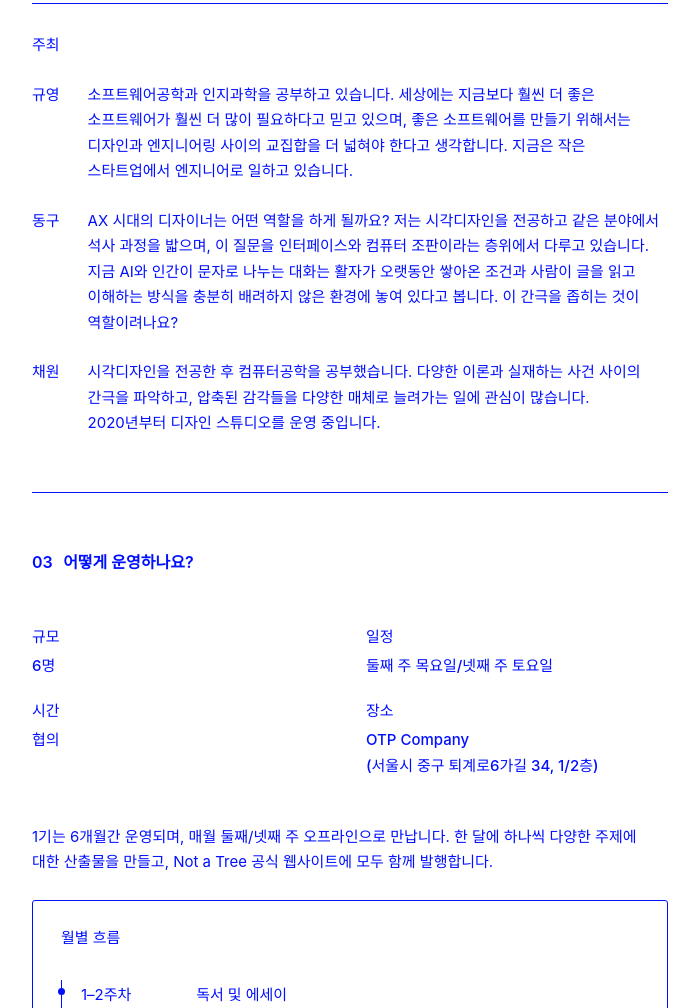
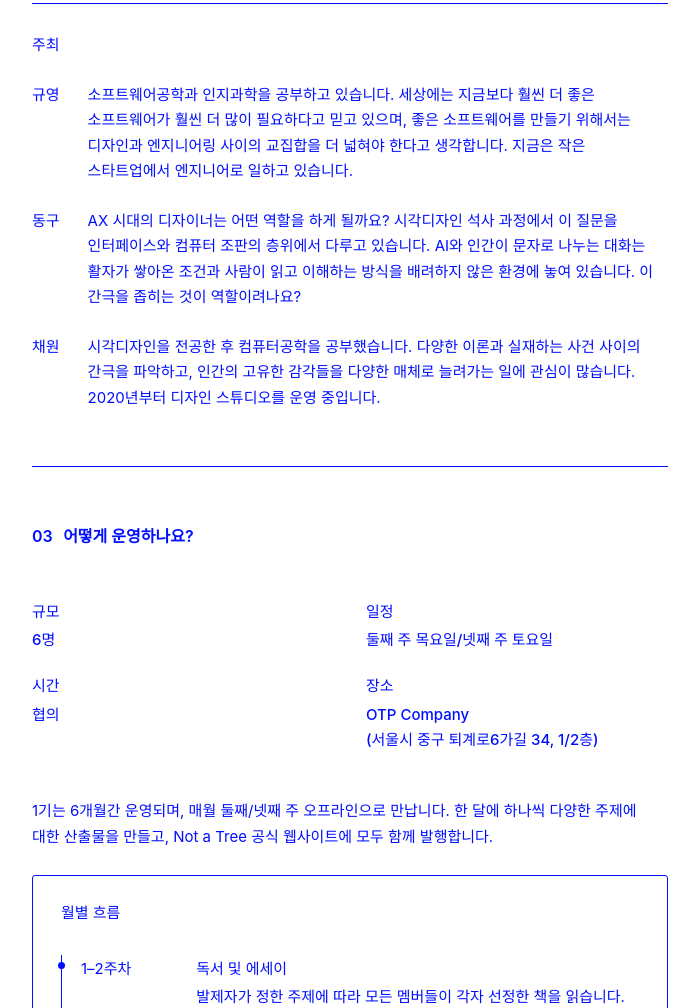
Before and after one commit to chaewonkang/not-a-tree, a plain HTML site: page index.html in a window 1280 px wide. Shown: the part 1537-2545 px from the top of the page, without its empty margins (290-989 px from the left). Drawn offline with nearby package versions, Linux system fonts and the light colour scheme; a web font is replaced by a local one.

Commit message:
feat/내용 수정

```diff
--- a/index.html
+++ b/index.html
@@ -99,11 +99,11 @@
             </div>
             <div class="org-item">
               <span class="org-name">동구</span>
-              <p class="org-bio">AX 시대의 디자이너는 어떤 역할을 하게 될까요? 저는 시각디자인을 전공하고 같은 분야에서 석사 과정을 밟으며, 이 질문을 인터페이스와 컴퓨터 조판이라는 층위에서 다루고 있습니다. 지금 AI와 인간이 문자로 나누는 대화는 활자가 오랫동안 쌓아온 조건과 사람이 글을 읽고 이해하는 방식을 충분히 배려하지 않은 환경에 놓여 있다고 봅니다. 이 간극을 좁히는 것이 역할이려나요?</p>
+              <p class="org-bio">AX 시대의 디자이너는 어떤 역할을 하게 될까요? 시각디자인 석사 과정에서 이 질문을 인터페이스와 컴퓨터 조판의 층위에서 다루고 있습니다. AI와 인간이 문자로 나누는 대화는 활자가 쌓아온 조건과 사람이 읽고 이해하는 방식을 배려하지 않은 환경에 놓여 있습니다. 이 간극을 좁히는 것이 역할이려나요?</p>
             </div>
             <div class="org-item">
               <span class="org-name">채원</span>
-              <p class="org-bio">시각디자인을 전공한 후 컴퓨터공학을 공부했습니다. 다양한 이론과 실재하는 사건 사이의 간극을 파악하고, 압축된 감각들을 다양한 매체로 늘려가는 일에 관심이 많습니다. 2020년부터 디자인 스튜디오를 운영 중입니다.</p>
+              <p class="org-bio">시각디자인을 전공한 후 컴퓨터공학을 공부했습니다. 다양한 이론과 실재하는 사건 사이의 간극을 파악하고, 인간의 고유한 감각들을 다양한 매체로 늘려가는 일에 관심이 많습니다. 2020년부터 디자인 스튜디오를 운영 중입니다.</p>
             </div>
           </div>
         </div>
```
